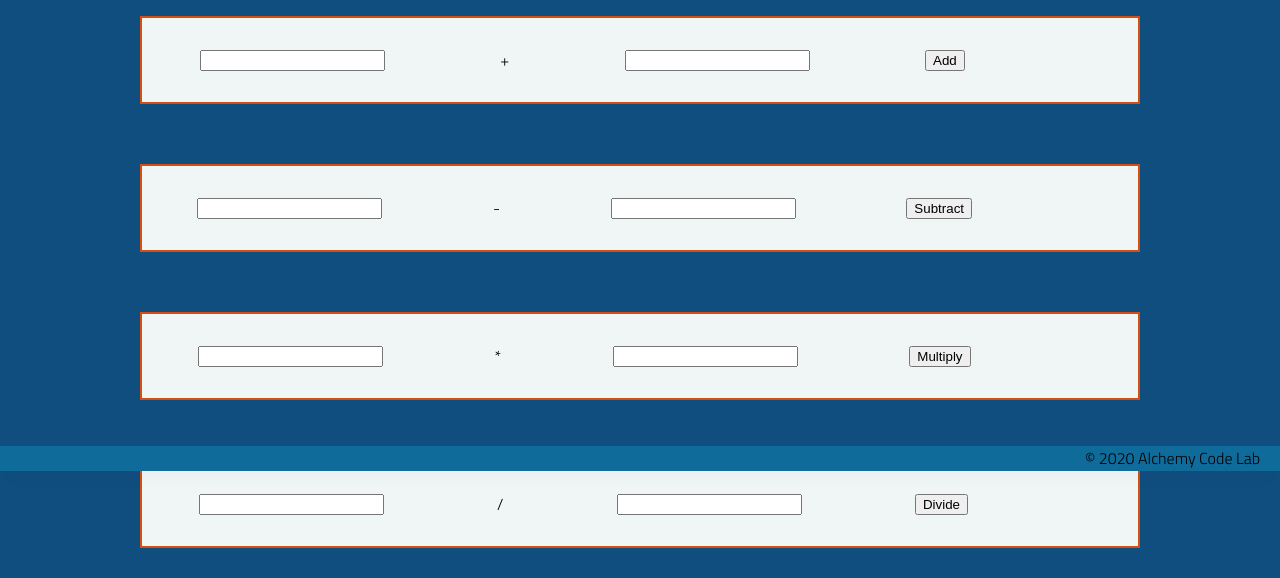
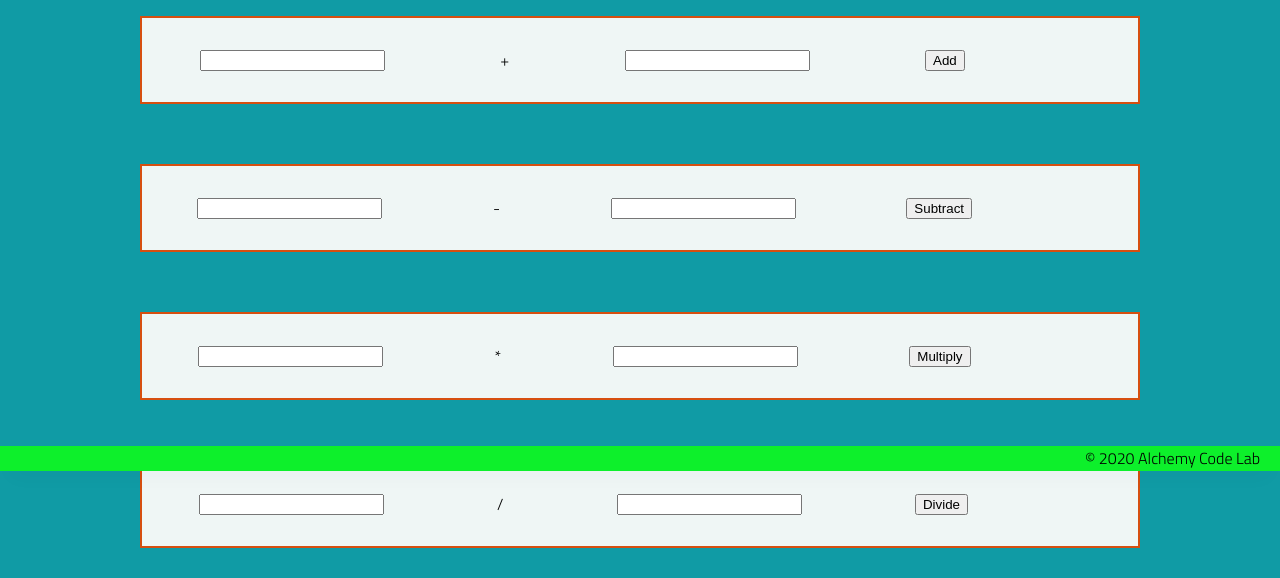
Before and after one commit to RSakultarawattn/lab-03b-calculator, a plain HTML site: page index.html in a window 1280 px wide. Shown: the part 329-907 px from the top of the page. Drawn offline with Linux system fonts and the light colour scheme.

Commit message:
most recent

```diff
--- a/styles/style.css
+++ b/styles/style.css
@@ -2,8 +2,8 @@
 body {
     /* https://coolors.co/generate and click export -> scss to get the colors to copy and paste below*/
     --color1: rgb(214, 79, 16);
-    --color2: rgb(17, 78, 128);
-    --color3: rgb(15, 107, 153);
+    --color2: rgb(16, 155, 165);
+    --color3: rgb(13, 240, 43);
     --color4: rgb(193, 206, 207);
     --color5: hsla(170, 28%, 95%, 1);
 
```
